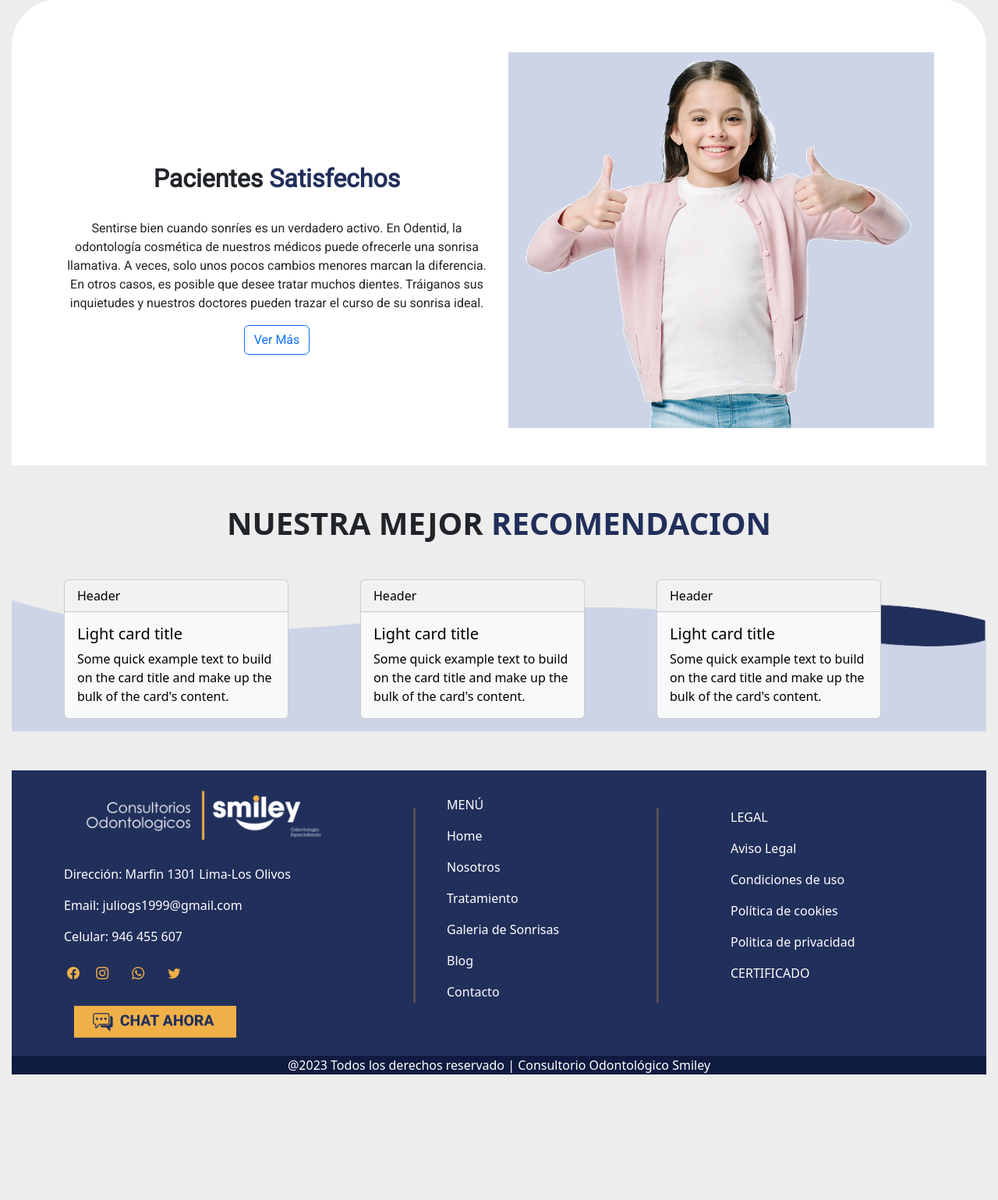
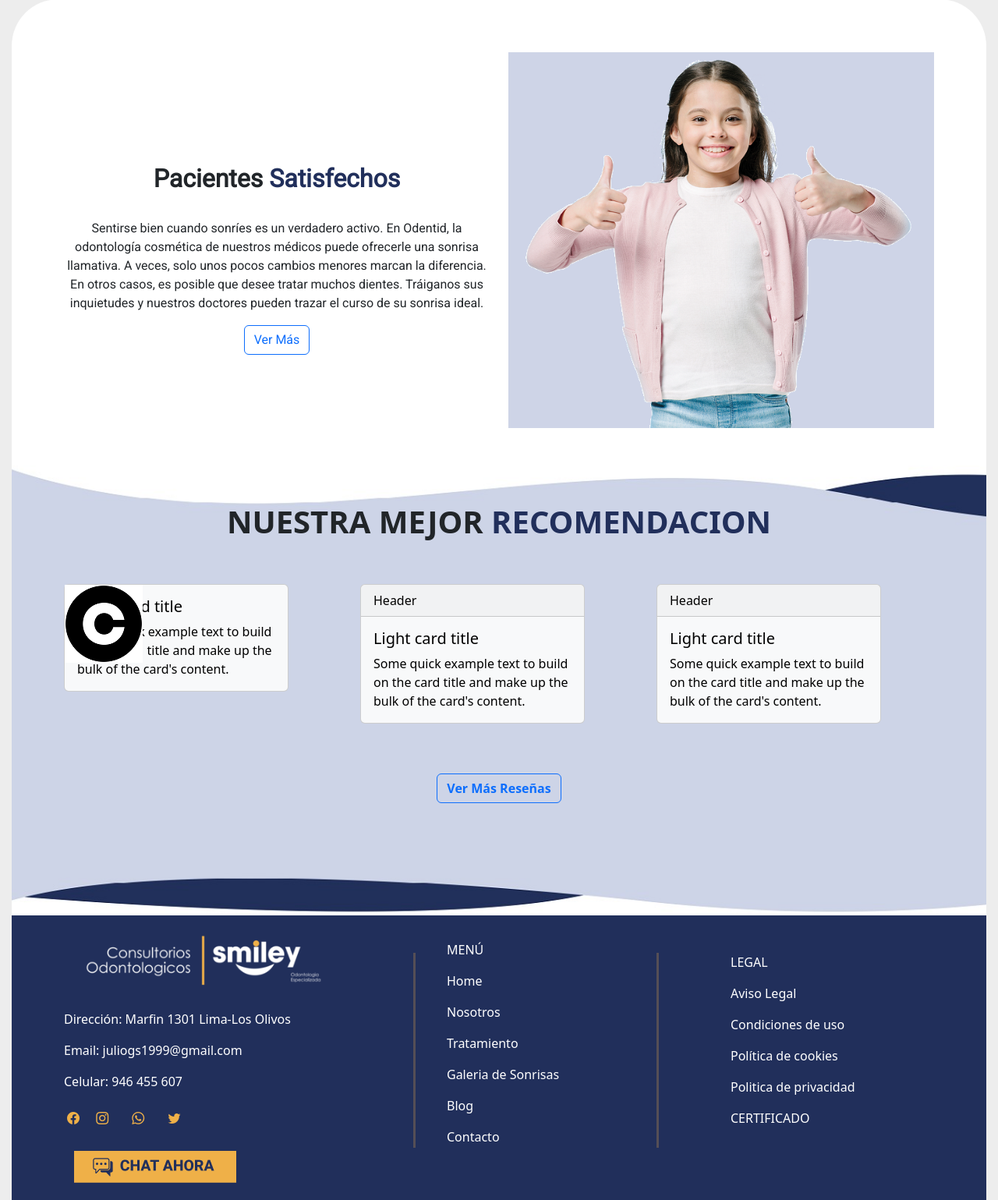
Before and after one commit to Juliogs1999/ClinicaDental-Web, a PHP site: page / in a window 1280 px wide. Shown: the part 2055-3594 px from the top of the page at 78% size. Before the commit the page ends 3433 px from the top, so only its background shows below. Run offline with PHP 8.4, Linux system fonts and the light colour scheme.

Commit message:
19/10/2023
De nuevo solo avance de richard

```diff
--- a/ClinicaDental-web/index.html
+++ b/ClinicaDental-web/index.html
@@ -24,10 +24,10 @@
           <ul class="nav justify-content-center">
 
             <li class="nav-item">
-              <a class="nav-link tratamiento-letra" href="#"><i class="bi bi-telephone-fill text-warning"></i> <strong>946 455 607</strong> </a>
+              <a class="nav-link " style="color: #212F5B;" href="#"><i class="bi bi-telephone-fill text-warning"></i> <strong>946 455 607</strong> </a>
             </li>
             <li class="nav-item">
-              <a class="nav-link tratamiento-letra" href="#"><i class="bi bi-envelope-fill text-warning"></i> <strong>Consultoriasmiley@gmail.com</strong></i></a>
+              <a class="nav-link " style="color: #212F5B;" href="#"><i class="bi bi-envelope-fill text-warning"></i> <strong>Consultoriasmiley@gmail.com</strong></i></a>
             </li>
 
           </ul>
@@ -247,11 +247,11 @@
 
       <!--NUESTRA MEJOR RECOMENDACION-->
       <div id="recomendacion" >
-        <h1 class="text-center"><strong>NUESTRA MEJOR </strong><STRONG style="color: #212F5B;">RECOMENDACION</STRONG></h1>
-        <div class="container mt-5 mb-5 ">
+        <h1 class="text-center  pt-5"><strong>NUESTRA MEJOR </strong><STRONG style="color: #212F5B;">RECOMENDACION</STRONG></h1>
+        <div class="container pt-5 pb-5 ">
         <div class="row ">
           <div class="col-4"><div class="card text-bg-light mb-3" style="max-width: 18rem;">
-            <div class="card-header">Header</div>
+            <div id="contenedorC" > <img id="C"  src="img/letra-c.png" alt=""></div>
             <div class="card-body">
               <h5 class="card-title">Light card title</h5>
               <p class="card-text">Some quick example text to build on the card title and make up the bulk of the card's content.</p>
@@ -273,7 +273,7 @@
           </div></div>
         </div>
 
-        <div></div>
+        <div class="text-center mt-5 mb-5 pb-5"> <button type="button" class="btn btn-outline-primary"><strong>Ver Más Reseñas</strong></button> </div>
 
       </div>
       </div>
--- a/ClinicaDental-web/style.css
+++ b/ClinicaDental-web/style.css
@@ -74,9 +74,10 @@ body{
     margin-left: 7%;
 }
 #recomendacion{
-    margin-top: 50px;
-    margin-bottom: 50px;
-    background-image: url(img/FONDO.png);
+    background-color: #E5E9F6;
+
+
+    background-image: url(img/FONDO-DIFICIL.jpg);
     background-image: no-repeat;
     background-image: fixed;
     background-image: center;
@@ -86,3 +87,11 @@ body{
     background-size: cover;
 
     }
+
+#contenedorC{
+    position: absolute;
+}
+#c{
+    position: relative;
+    left: 30px;
+}
```
Also changed, not shown: ClinicaDental-web/img/FONDO-DIFICIL.jpg (added), ClinicaDental-web/img/FONDO.png, ClinicaDental-web/img/letra-c.png (added).
